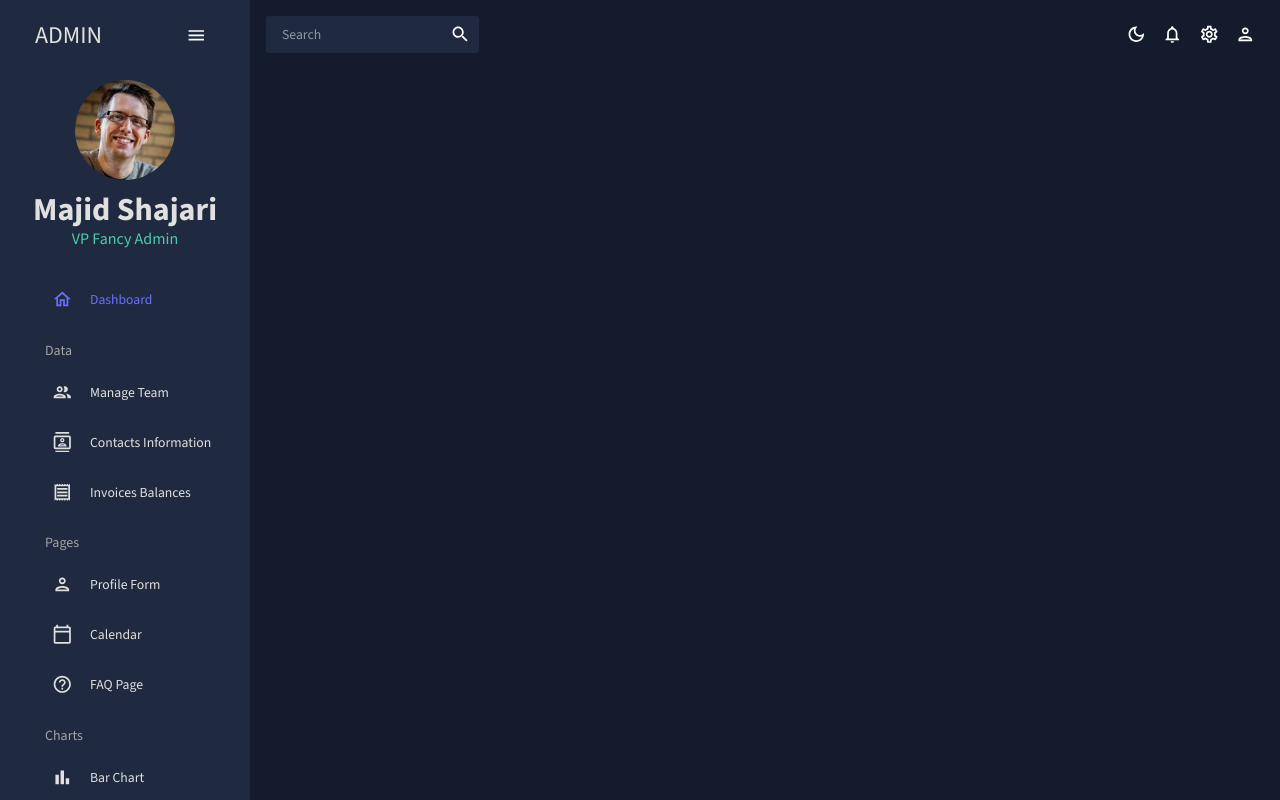
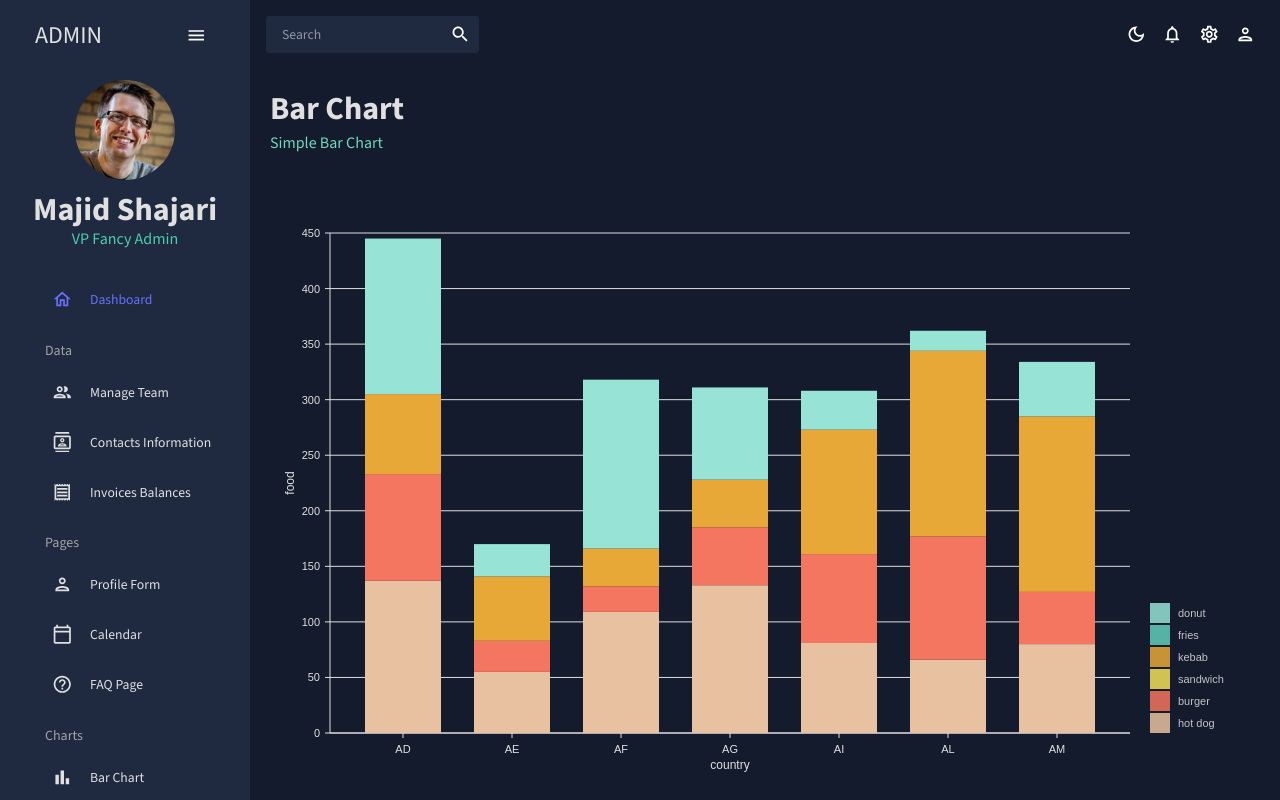
Before and after one commit to MajidShajari/react-admin-dashboard, a React (Vite) app: page /bar in a window 1280 px wide. Shown: the top 800 px of the page. Built offline with nearby package versions, Linux system fonts and the light colour scheme.

Commit message:
Create Charts components

```diff
--- a/src/App.jsx
+++ b/src/App.jsx
@@ -1,18 +1,18 @@
 import { CssBaseline, ThemeProvider } from '@mui/material';
 import React, { useState } from 'react';
 import { Route, Routes } from 'react-router-dom';
-// import { Bar } from './scenes/bar/Bar';
+import { Bar } from './scenes/bar/Bar';
 // import { Calendar } from './scenes/calendar/Calendar';
 // import { Contacts } from './scenes/contacts/Contacts';
 import { Dashboard } from './scenes/dashboard/Dashboard';
 // import { FAQ } from './scenes/faq/Faq';
 // import { Form } from './scenes/form/Form';
-// import { Geography } from './scenes/geography/Geography';
+import { Geography } from './scenes/geography/Geography';
 import { MySidebar } from './scenes/global/MySidebar';
 import { Topbar } from './scenes/global/Topbar';
 // import { Invoices } from './scenes/invoices/Invoices';
-// import { Line } from './scenes/line/Line';
-// import { Pie } from './scenes/pie/Pie';
+import { Line } from './scenes/line/Line';
+import { Pie } from './scenes/pie/Pie';
 // import { Team } from './scenes/team/Team';
 import { ColorModeContext, useMode } from './theme';
 function App() {
@@ -32,12 +32,12 @@ function App() {
                             {/* <Route path="/contacts" element={<Contacts />} /> */}
                             {/* <Route path="/invoices" element={<Invoices />} /> */}
                             {/* <Route path="/form" element={<Form />} /> */}
-                            {/* <Route path="/bar" element={<Bar />} /> */}
-                            {/* <Route path="/pie" element={<Pie />} /> */}
-                            {/* <Route path="/line" element={<Line />} /> */}
+                            <Route path="/bar" element={<Bar />} />
+                            <Route path="/pie" element={<Pie />} />
+                            <Route path="/line" element={<Line />} />
                             {/* <Route path="/faq" element={<FAQ />} /> */}
                             {/* <Route path="/calendar" element={<Calendar />} /> */}
-                            {/* <Route path="/geography" element={<Geography />} /> */}
+                            <Route path="/geography" element={<Geography />} />
                         </Routes>
                     </main>
                 </div>
--- /dev/null
+++ b/src/scenes/bar/Bar.jsx
@@ -0,0 +1,14 @@
+import { Box } from '@mui/material';
+import { BarChart } from '../../components/BarChart';
+import { Header } from '../../components/Header';
+
+export const Bar = () => {
+    return (
+        <Box m="20px">
+            <Header title="Bar Chart" subtitle="Simple Bar Chart" />
+            <Box height="75vh">
+                <BarChart />
+            </Box>
+        </Box>
+    );
+};
--- /dev/null
+++ b/src/scenes/geography/Geography.jsx
@@ -0,0 +1,18 @@
+import { Box, useTheme } from '@mui/material';
+import { GeographyChart } from '../../components/GeographyChart';
+import { Header } from '../../components/Header';
+import { tokens } from '../../theme';
+
+export const Geography = () => {
+    const theme = useTheme();
+    const colors = tokens(theme.palette.mode);
+    return (
+        <Box m="20px">
+            <Header title="Geography" subtitle="Simple Geography Chart" />
+
+            <Box height="75vh" border={`1px solid ${colors.grey[100]}`} borderRadius="4px">
+                <GeographyChart />
+            </Box>
+        </Box>
+    );
+};
--- /dev/null
+++ b/src/scenes/line/Line.jsx
@@ -0,0 +1,14 @@
+import { Box } from '@mui/material';
+import { Header } from '../../components/Header';
+import { LineChart } from '../../components/LineChart';
+
+export const Line = () => {
+    return (
+        <Box m="20px">
+            <Header title="Line Chart" subtitle="Simple Line Chart" />
+            <Box height="75vh">
+                <LineChart />
+            </Box>
+        </Box>
+    );
+};
--- /dev/null
+++ b/src/scenes/pie/Pie.jsx
@@ -0,0 +1,14 @@
+import { Box } from '@mui/material';
+import { Header } from '../../components/Header';
+import { PieChart } from '../../components/PieChart';
+
+export const Pie = () => {
+    return (
+        <Box m="20px">
+            <Header title="Pie Chart" subtitle="Simple Pie Chart" />
+            <Box height="75vh">
+                <PieChart />
+            </Box>
+        </Box>
+    );
+};
```
